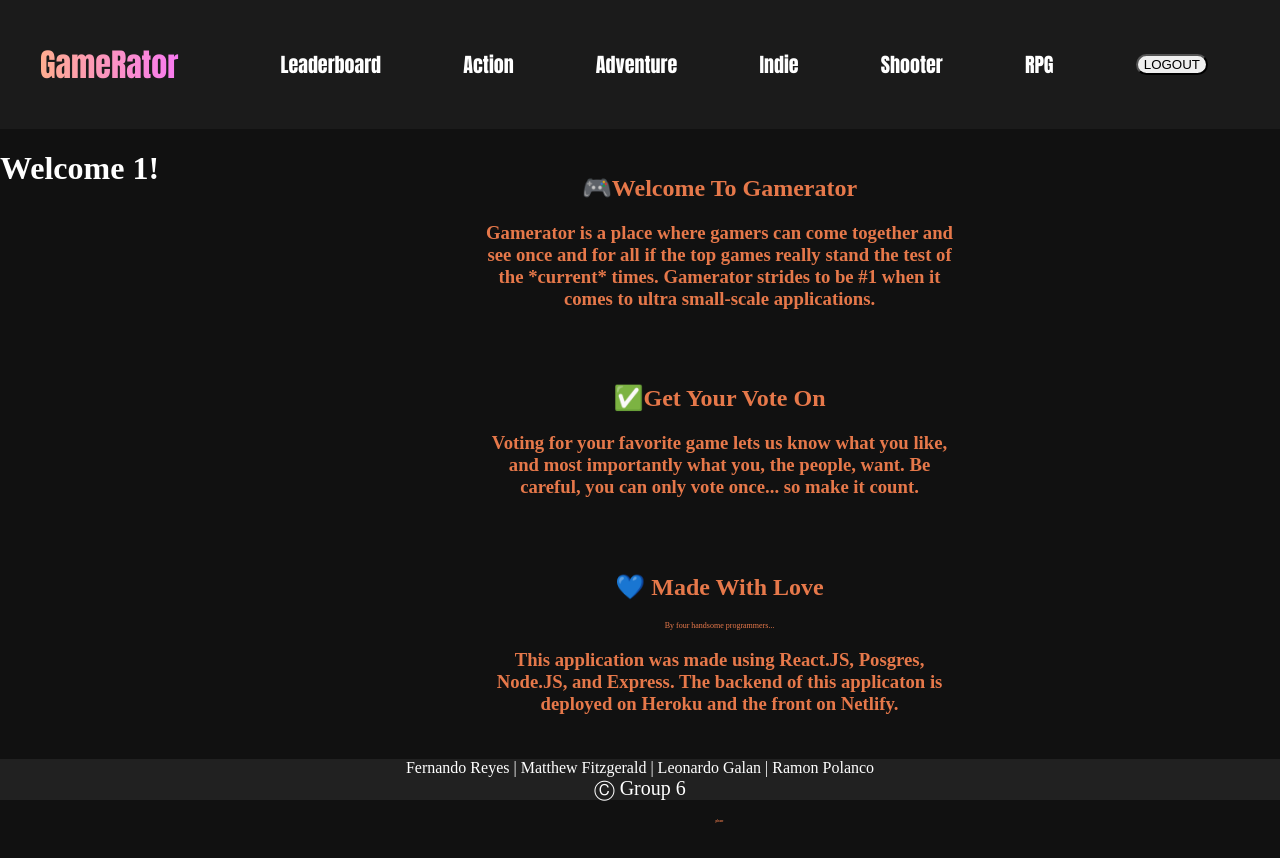
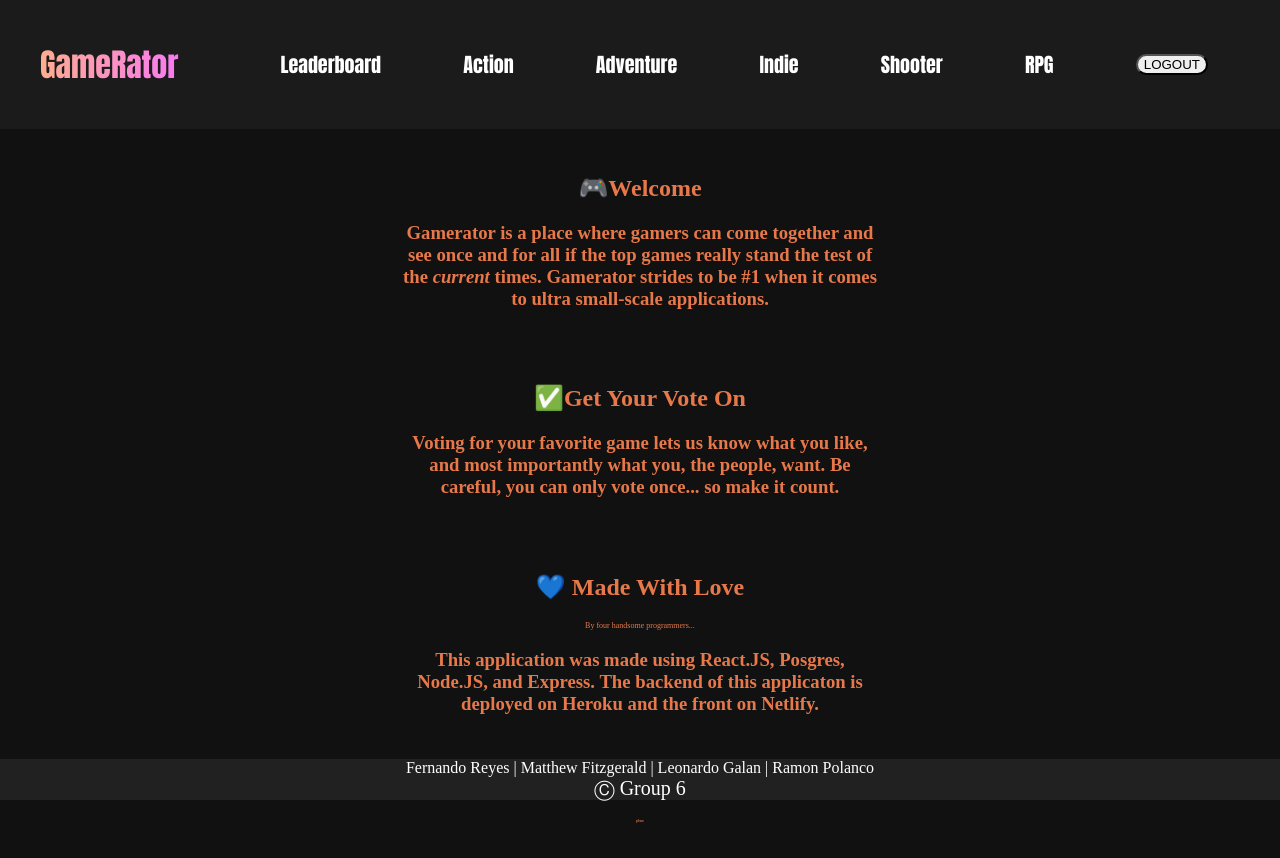
Before and after one commit to mattlol85/Gamerator, a React (Create React App) app in the folder gamerator/: page /home in a window 1280 px wide. Built offline with nearby package versions, Linux system fonts and the light colour scheme; sample sign-in values are in the browser's storage.

Commit message:
Made home page a little more offical

```diff
--- a/gamerator/src/App.js
+++ b/gamerator/src/App.js
@@ -29,7 +29,6 @@ const [currentUser,SetUser] = useState(localStorage.getItem('userId')?localStora
         <Route path="/" element={loggedIn==='true'?<Navigate to="/home"/>:<FrontPage SetUser={SetUser} SetLoginStatus={SetLoginStatus}/>}></Route>
         <Route path="/home" element={loggedIn==='false'?<Navigate to="/"/>:
         <><Navbar SetUser={SetUser} SetLoginStatus={SetLoginStatus} />
-        <h1 id='welcomeUser'>Welcome {currentUser}!</h1>
         <Home /></>} />
         <Route path="/action" element={loggedIn ==='false'?<Navigate to="/"/>:<><Navbar SetUser={SetUser} SetLoginStatus={SetLoginStatus} /><Action /></>} />
         <Route path="/adventure" element={loggedIn ==='false'?<Navigate to="/"/>:<><Navbar SetUser={SetUser} SetLoginStatus={SetLoginStatus} /><Adventure /></>} />
--- a/gamerator/src/components/Home.js
+++ b/gamerator/src/components/Home.js
@@ -9,9 +9,9 @@ export default function Home() {
         <div className="homePage">
             <div id="homeContent" >
                 <div className="about">
-                <h2>🎮Welcome To Gamerator</h2>
+                <h2>🎮Welcome</h2>
                 <h3>Gamerator is a place where gamers can come together and see
-                once and for all if the top games really stand the test of the *current* times. Gamerator strides
+                once and for all if the top games really stand the test of the <i>current</i> times. Gamerator strides
                 to be #1 when it comes to ultra small-scale applications.</h3>
                 </div>
                 <br/>
```
